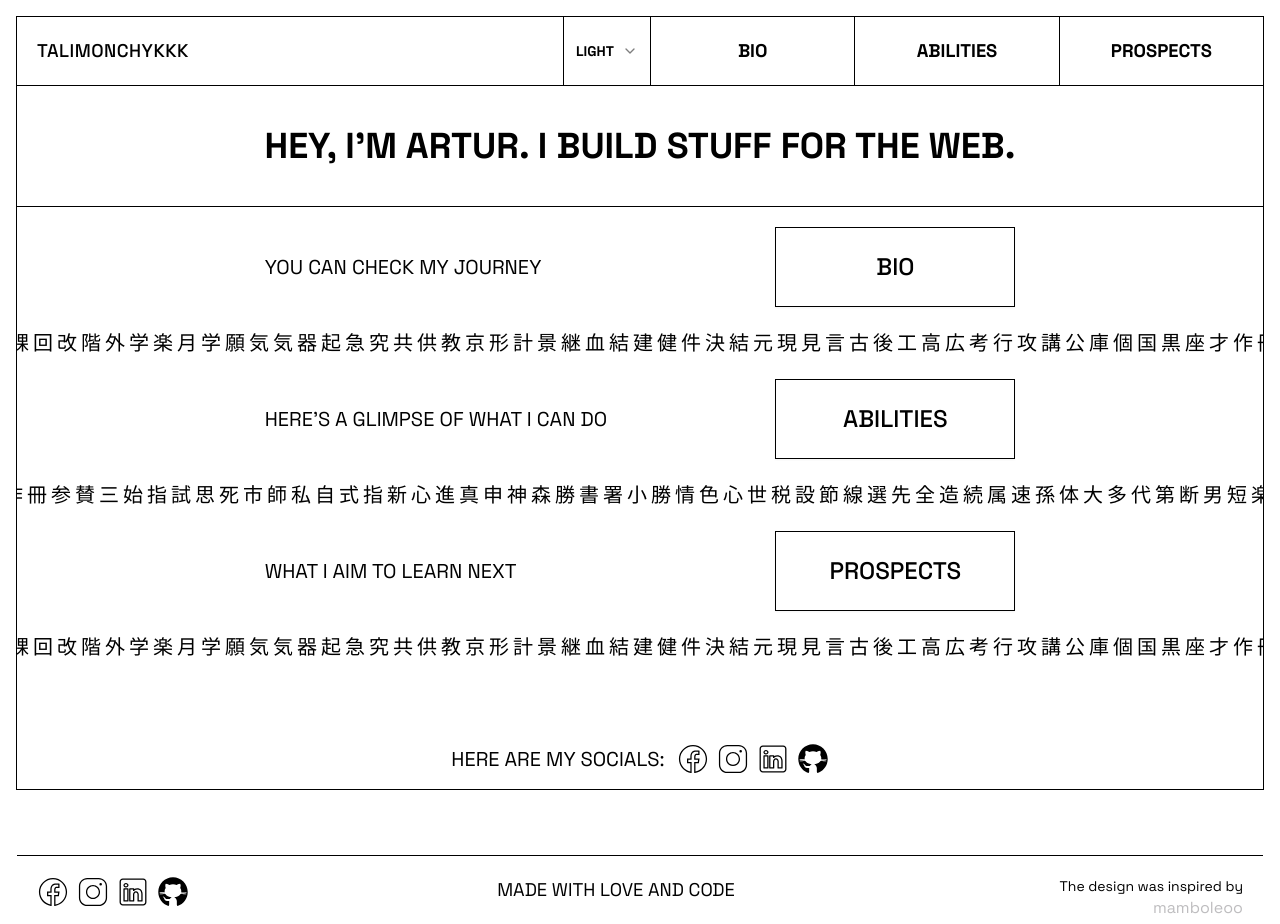
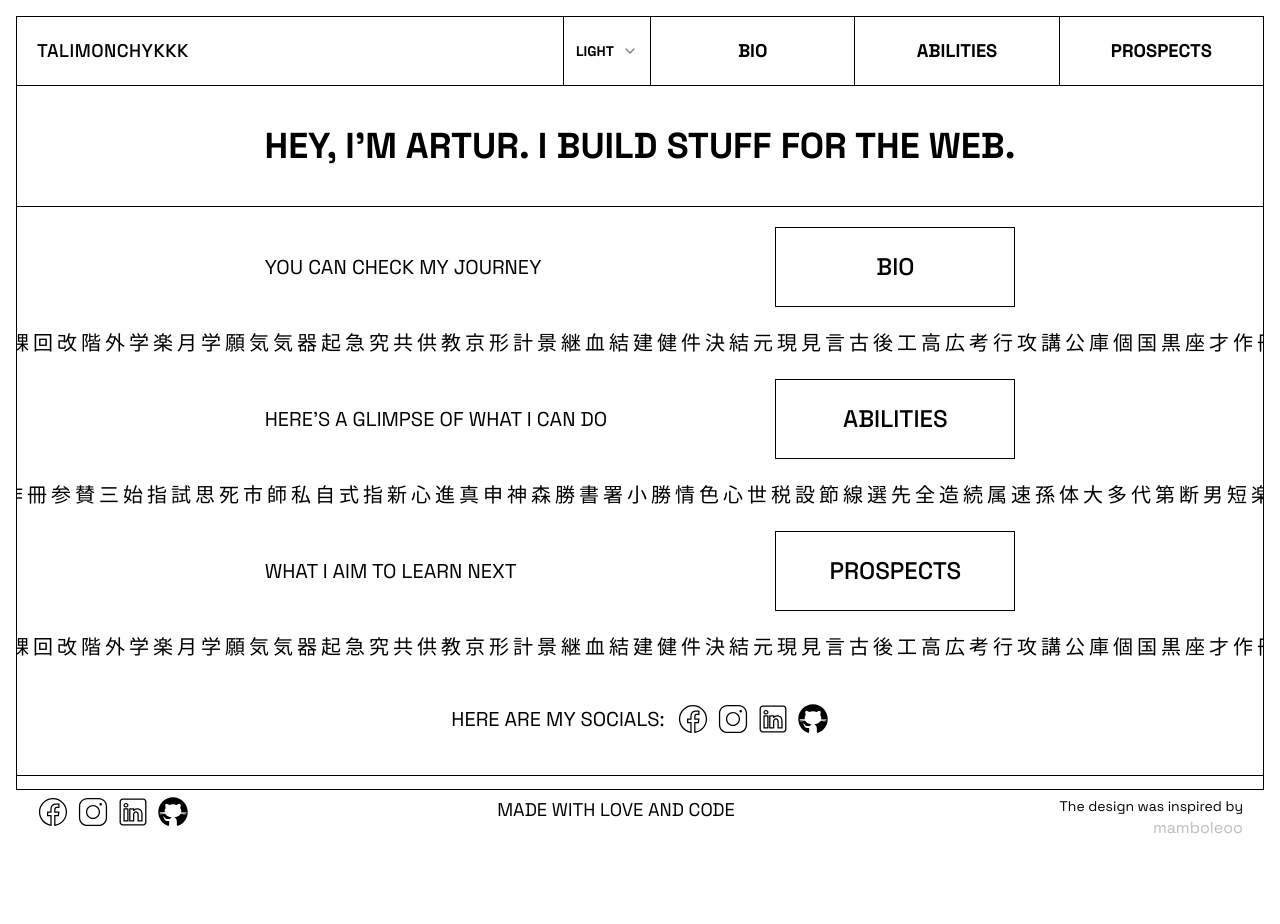
Before and after one commit to diletant93/portfolio, a React (Vite) app: page / in a window 1280 px wide. After the commit the page ends 844 px from the top, so only its background shows below. Built offline with nearby package versions, Linux system fonts and the light colour scheme.

Commit message:
changed a bit the paddings of the big socials on the home page

```diff
--- a/src/components/BigSocials.tsx
+++ b/src/components/BigSocials.tsx
@@ -2,7 +2,7 @@
 import Socials from "./Socials";
 export default function BigSocials() {
   return (
-    <div className="flex justify-center gap-3 py-7  md:py-20 items-center px-2">
+    <div className="flex justify-center gap-3 py-7  md:py-10 items-center px-2">
       <p className="uppercase text-xl">Here are my socials:</p> <Socials />
     </div>
   );
```
Also changed, not shown: 1 other file (tests, documents, lock files or other folders).
